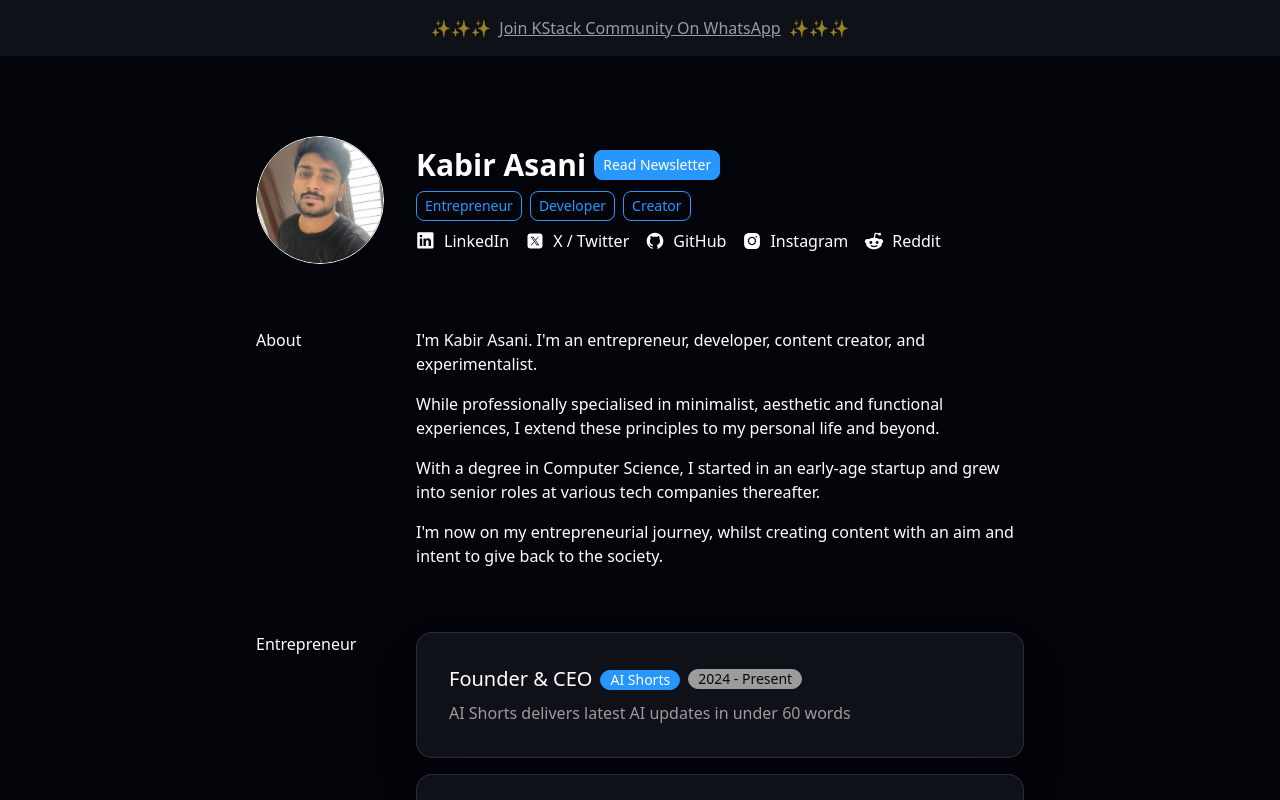
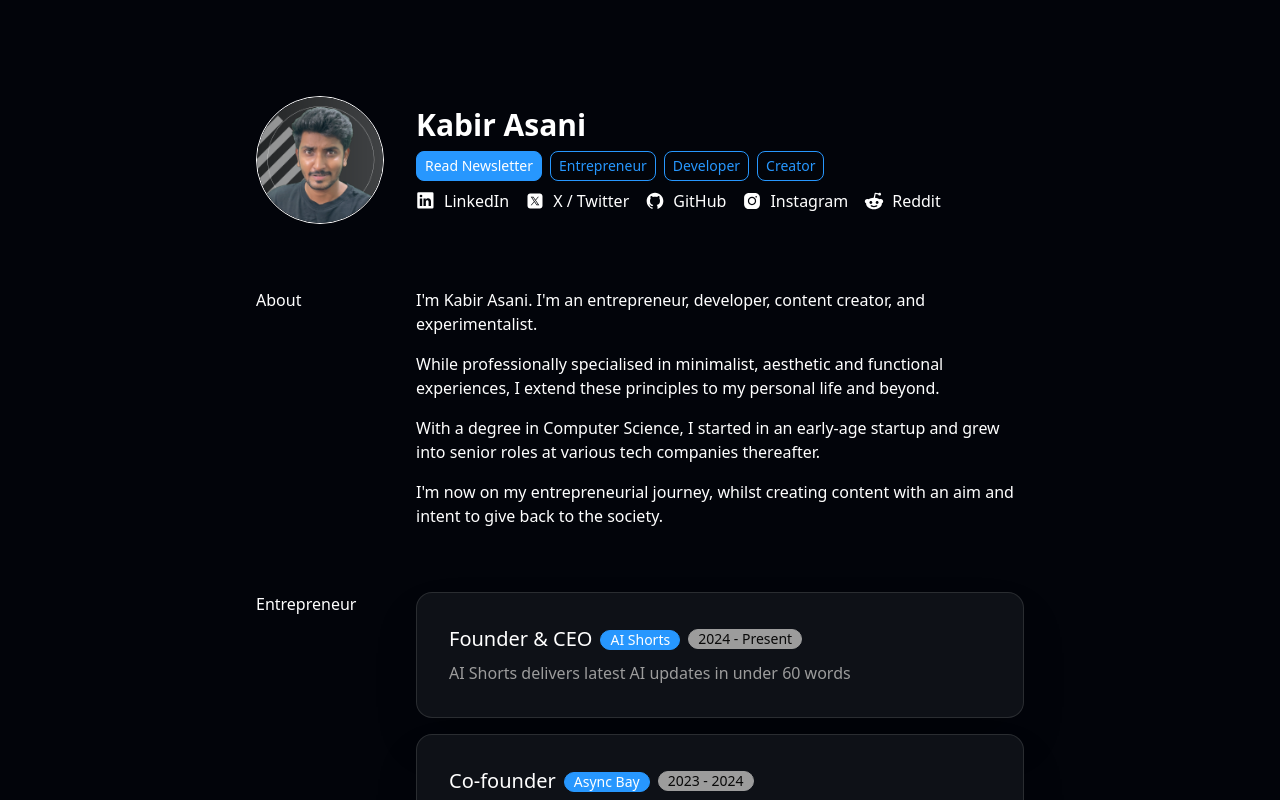
Before and after one commit to kabir-asani/chaos, a SvelteKit app: page / in a window 1280 px wide. Shown: the top 800 px of the page. Built offline with nearby package versions, Linux system fonts and the light colour scheme.

Commit message:
fix various issue across profile

```diff
--- a/src/routes/+page.svelte
+++ b/src/routes/+page.svelte
@@ -12,8 +12,7 @@
 </script>
 
 <div class="col gap-16">
-	<Advertisement />
-	<div class="col responsive-x-container gap-16 mt-4">
+	<div class="col responsive-x-container gap-16 mt-24">
 		<Header />
 		<About />
 		<Entrepreneur />
--- a/src/routes/components/footer/Footer.svelte
+++ b/src/routes/components/footer/Footer.svelte
@@ -28,7 +28,7 @@
 			<XIcon class="h-5 w-5 fill-base-content" />
 		</Linkable>
 
-		<Linkable href="https://instagram.com/kabir.asani">
+		<Linkable href="https://instagram.com/kabirstack">
 			<InstagramIcon class="h-5 w-5 fill-base-content" />
 		</Linkable>
 
--- a/src/routes/components/header/Header.svelte
+++ b/src/routes/components/header/Header.svelte
@@ -12,18 +12,23 @@
 <div class="col md:row gap-4 items-stretch md:items-center">
 	<div class="avatar self-center md:w-36">
 		<div class="w-32 rounded-full border border-base-content">
-			<img src="/images/profile-picture.jpg" alt="Kabir Asani's close up shot" />
+			<img src="/images/profile-picture.png" alt="Kabir Asani's close up shot" />
 		</div>
 	</div>
 
 	<div class="grow col gap-4 md:gap-2 items-center md:items-stretch justify-center">
 		<div class="col md:row gap-4 md:gap-2 items-center justify-center md:justify-normal">
 			<h1 class="text-2xl md:text-3xl font-semibold">Kabir Asani</h1>
+		</div>
 
-			<HighlightLinkItem text="Read Newsletter" url="https://newsletter.kabirasani.com" />
+		<div class="md:hidden">
+			<HighlightLinkItem text="Read Newsletter" url="https://newsletter.aishorts.club" />
 		</div>
 
 		<div class="wrap md:row gap-4 md:gap-2 items-center justify-center md:justify-normal">
+			<div class="hidden md:flex">
+				<HighlightLinkItem text="Read Newsletter" url="https://newsletter.aishorts.club" />
+			</div>
 			<HighlightItem text="Entrepreneur" sectionId="entrepreneurship" />
 			<HighlightItem text="Developer" sectionId="experience" />
 			<HighlightItem text="Creator" sectionId="creator" />
@@ -42,7 +47,7 @@
 				<GitHubIcon />
 			</SocialLinkItem>
 
-			<SocialLinkItem text="Instagram" url="https://instagram.com/kabir.asani">
+			<SocialLinkItem text="Instagram" url="https://instagram.com/kabirstack">
 				<InstagramIcon />
 			</SocialLinkItem>
 
```
Also changed, not shown: static/images/profile-picture.jpg (deleted), static/images/profile-picture.png (added).
